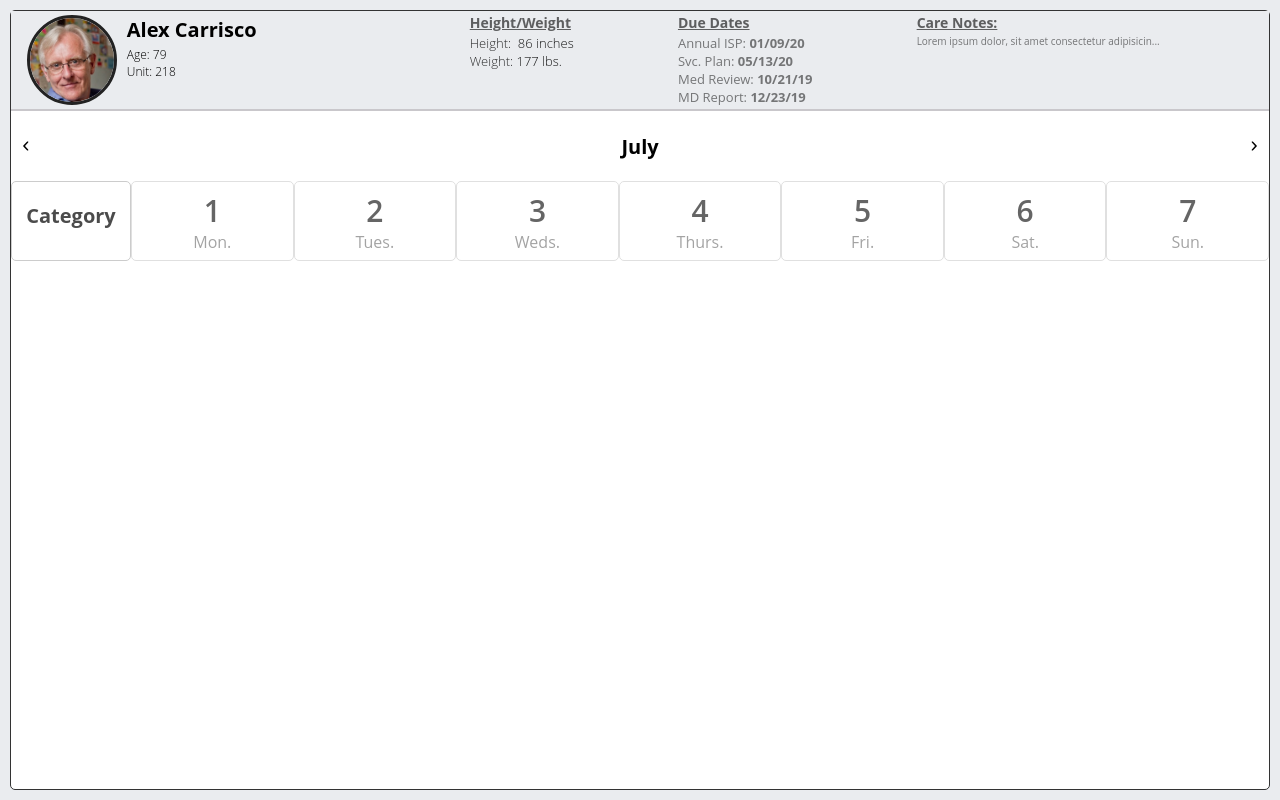
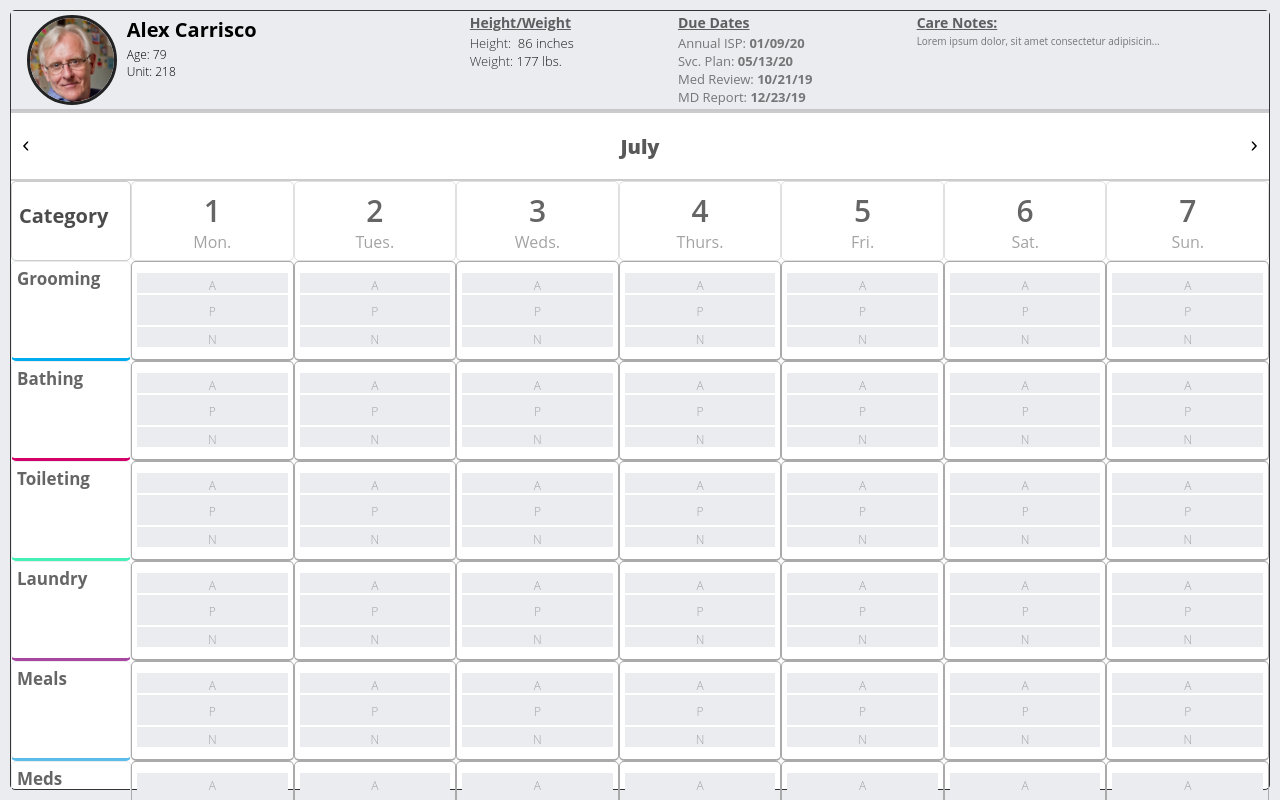
Before and after one commit to EstenGrove/Tracker-with-Sass, a React (Create React App) app: page / in a window 1280 px wide. Shown: the top 800 px of the page. Built offline with nearby package versions, Linux system fonts and the light colour scheme.

Commit message:
Mostly finished fixing styles for Day and CalendarHeading components.

```diff
--- a/src/App.js
+++ b/src/App.js
@@ -2,6 +2,7 @@ import React from "react";
 import { ActiveProvider, StateProvider } from "./state/StateContext";
 import "./App.scss";
 import Main from "./Main";
+import Week from "./components/Week";
 import Calendar from "./components/Calendar";
 
 function App() {
@@ -9,9 +10,13 @@ function App() {
     <>
       <StateProvider>
         <div className="App">
-          <Main>
-            <Calendar />
-          </Main>
+          <ActiveProvider>
+            <Main>
+              <Calendar>
+                <Week />
+              </Calendar>
+            </Main>
+          </ActiveProvider>
         </div>
       </StateProvider>
     </>
--- a/src/components/CalendarHeading.js
+++ b/src/components/CalendarHeading.js
@@ -6,7 +6,7 @@ const CalendarHeading = () => {
     <div className={styles.CalendarHeading}>
       <section className={styles.headings}>
         <span className={styles["headings_category"]}>
-          <span className={styles["headings_category--Text"]}>Category</span>
+          <span className={styles["headings_category__Text"]}>Category</span>
         </span>
 
         <div className={styles["headings_date"]}>
--- a/src/components/Week.js
+++ b/src/components/Week.js
@@ -71,6 +71,8 @@ const Week = () => {
       <Day day="Friday" modalHandler={modalHandler} />
       <Day day="Saturday" modalHandler={modalHandler} />
     </div>
+
+    // Modal
   );
 };
 
--- a/src/css/ADL.module.scss
+++ b/src/css/ADL.module.scss
@@ -1,10 +1,12 @@
+@import "../sass/variables";
+
 .container {
-  max-width: 15rem;
+  width: 12rem;
   height: 100%;
 }
 
 .ADL {
-  max-width: 100%;
+  width: 12rem;
   height: 10rem;
   padding: 0.5rem;
   border-radius: 0.5rem;
@@ -12,7 +14,7 @@
   border-bottom: 3px solid $charcoal;
 
   &_title {
-    font-size: 2rem;
+    font-size: 1.7rem;
     opacity: 0.6;
   }
 
--- a/src/css/CalendarHeading.module.scss
+++ b/src/css/CalendarHeading.module.scss
@@ -18,10 +18,9 @@
     border-radius: 0.5rem;
     border: 1px solid #ccc;
     padding: 0.7rem;
-    text-align: center;
     padding-top: 2rem;
 
-    &--Text {
+    &__Text {
       width: 100%;
       height: 100%;
       font-size: 2rem;
@@ -31,7 +30,7 @@
   }
 
   &_date {
-    width: 15rem;
+    width: 12rem;
     font-size: 3rem;
     font-weight: 600;
     opacity: 0.6;
@@ -41,6 +40,8 @@
     -webkit-box-flex: 1;
     -ms-flex-positive: 1;
     flex-grow: 1;
+    -ms-flex-negative: 1;
+    flex-shrink: 1;
   }
 
   &_day {
@@ -48,6 +49,9 @@
     font-weight: 500;
     opacity: 0.6;
   }
+}
+
+@media screen and (max-width: 985px) {
 }
 
 @media screen and (max-width: 730px) {
--- a/src/css/CalendarNav.module.scss
+++ b/src/css/CalendarNav.module.scss
@@ -4,6 +4,8 @@
 .CalendarNav {
   width: 100%;
   height: 7rem;
+  border-top: 2px solid #ccc;
+  border-bottom: 2px solid #ccc;
 
   &_list {
     width: 100%;
@@ -31,7 +33,8 @@
 
     &_month {
       font-size: 2rem;
-      font-weight: 700;
+      font-weight: 800;
+      opacity: 0.65;
     }
   }
 }
--- a/src/css/Day.module.scss
+++ b/src/css/Day.module.scss
@@ -3,14 +3,20 @@
 .Day {
   width: 15rem;
   height: 100%;
+  -webkit-box-flex: 1;
+  -ms-flex-positive: 1;
+  flex-grow: 1;
 
   &_Shift {
     width: 100%;
     height: 10rem;
     padding: 0.5rem;
     border-radius: 0.5rem;
-    border: 1px solid #111;
-    border-bottom: 2px solid #111;
+    border: 1px solid #aaa;
+    border-bottom: 2px solid #aaa;
     @include center_flex_col;
+    -webkit-box-flex: 1;
+    -ms-flex-positive: 1;
+    flex-grow: 1;
   }
 }
--- a/src/css/Shift.module.scss
+++ b/src/css/Shift.module.scss
@@ -23,6 +23,7 @@
   margin-bottom: 0.2rem;
   font-size: 1.2rem;
   font-weight: 100;
+  color: #a5a2a9;
   text-align: center;
   background-color: #eaecef;
   -webkit-user-select: none;
--- a/src/css/Week.module.scss
+++ b/src/css/Week.module.scss
@@ -1,3 +1,7 @@
 .Week {
-  width: auto;
+  width: 100%;
+  height: 100%;
+  display: -webkit-box;
+  display: -ms-flexbox;
+  display: flex;
 }
```
Also changed, not shown: src/utils/useTaskGenerator.js (added, +10 -0 lines), src/css/Checkbox.module.scss (renamed from src/sass/Checkbox.module.scss).
